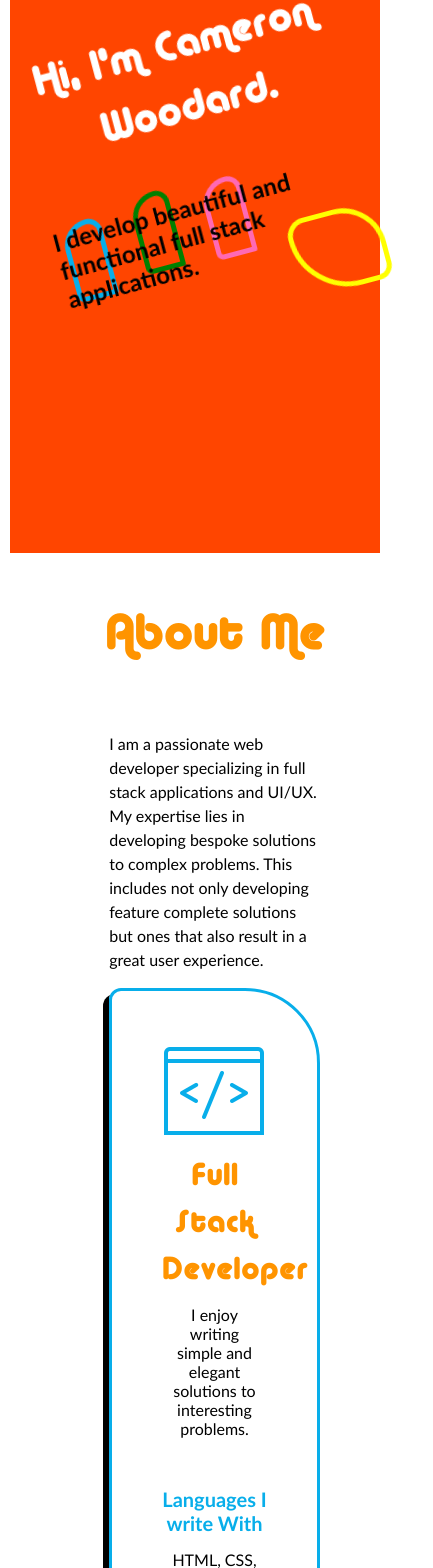
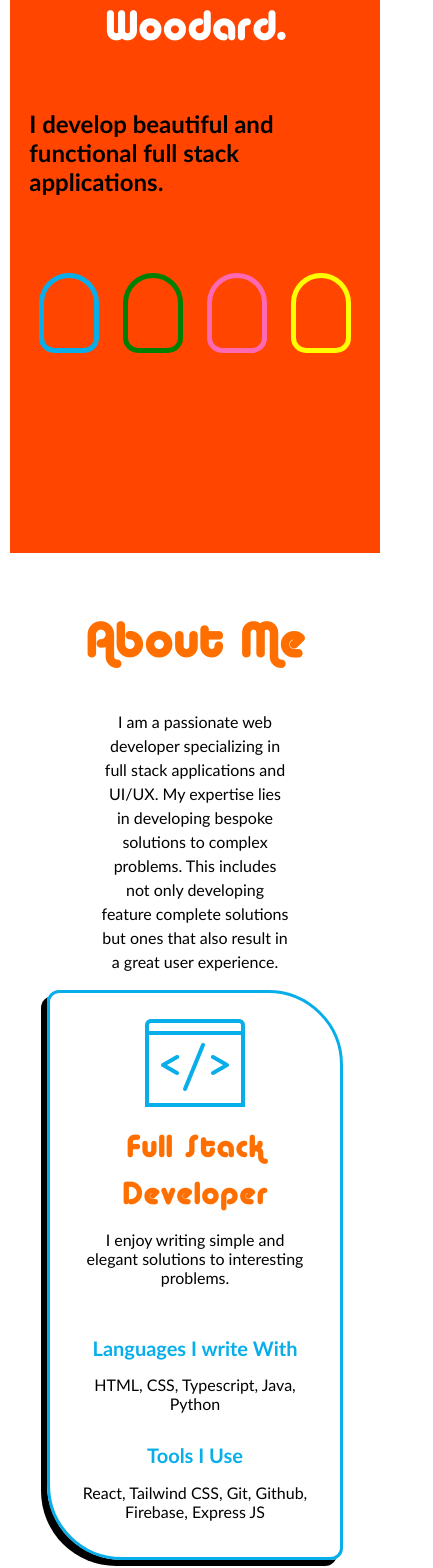
Before and after one commit to Cwoodard2/cameron-woodard-portfolio, a React (Create React App) app: page /#/ in a window 390 px wide. Shown: the part 299-1867 px from the top of the page, 433 px wide, since content can reach past the window. Built offline with nearby package versions, Linux system fonts and the light colour scheme.

Commit message:
-Replaced all instances where orangeColor was used instead of burntOrange -Edited styles to have better mobile accessibility -Small adjustments to styling

```diff
--- a/src/components/DefaultPage.css
+++ b/src/components/DefaultPage.css
@@ -4,6 +4,7 @@
   --mainBlueColor: #08aeea;
   --otherMainBlue: #0483ea;
   --finalBlue: #4f9cdc;
+  --burntOrange: #ff6f00;
 }
 
 .default-page {
--- a/src/components/NavButton.css
+++ b/src/components/NavButton.css
@@ -10,7 +10,7 @@
   background: none;
   border-radius: 4px;
   /* border: 0.15vw solid #44D362; */
-  border: 0.15vw solid var(--burntOrange);
+  border: 3px solid var(--burntOrange);
   cursor: pointer;
   /* color: #44D362; */
   color: var(--burntOrange);
--- a/src/components/ProjectsSection.css
+++ b/src/components/ProjectsSection.css
@@ -9,7 +9,7 @@ a {
 }
 
 .persepctive-item:hover {
-  border-color: var(--orangeColor);
+  border-color: var(--burntOrange);
   /* transform: translateY(-10px); */
   border-width: 0.25vw;
 }
@@ -23,7 +23,7 @@ a {
   /* backdrop-filter: blur(20px); */
   background-color: white;
   box-shadow: -6px 5px 0px 0px black;
-  border: 3px var(--orangeColor) solid;
+  border: 3px var(--burntOrange) solid;
   padding: 1vw;
   border-radius: 12px;
   gap: 2vw;
@@ -53,7 +53,7 @@ a {
   letter-spacing: 2px;
   /* text-shadow: 0px 0px 10px grey; */
   /* color: #44D362; */
-  color: var(--orangeColor);
+  color: var(--burntOrange);
   font-family: alba;
 }
 
@@ -76,10 +76,10 @@ a {
   height: 2vw;
   padding: 10px;
   border-radius: 4px;
-  border: 3px solid var(--orangeColor);
+  border: 3px solid var(--burntOrange);
   cursor: pointer;
   /* color: #44D362; */
-  color: var(--orangeColor);
+  color: var(--burntOrange);
   font-size: 1rem;
   transition: color white;
   transition-duration: 0.5s;
@@ -111,8 +111,15 @@ a {
 @media screen and (max-width: 500px) {
   .persepctive-item {
     flex-direction: column;
-    width: 90vw;
+    width: auto;
     height: auto;
+    box-shadow: none;
+  }
+
+  .project-div {
+    padding-top: 2vw;
+    padding-right: 2vw;
+
   }
 
   .project-description {
--- a/src/components/focusSection.css
+++ b/src/components/focusSection.css
@@ -26,7 +26,7 @@
 .focusTitle {
   /* align-self: baseline; */
   /* width: 45vw; */
-  color: var(--orangeColor);
+  color: var(--burntOrange);
   font-family: Alba;
   font-size: x-large;
   letter-spacing: 2px;
@@ -34,3 +34,10 @@
   margin-top: 10px;
   margin-bottom: 10px;
 }
+
+@media screen and (max-width: 500px) {
+    .focusSection {
+      max-width: 80%;
+      padding: 20px;
+    }
+  }
--- a/src/pages/homepage.css
+++ b/src/pages/homepage.css
@@ -189,10 +189,10 @@ svg {
   background: none;
   border-radius: 4px;
   /* border: 0.15vw solid #44D362; */
-  border: 3px solid var(--orangeColor);
+  border: 3px solid var(--burntOrange);
   cursor: pointer;
   /* color: #44D362; */
-  color: var(--orangeColor);
+  color: var(--burntOrange);
   font-size: 1rem;
   transition: color white;
   transition-duration: 0.5s;
@@ -204,7 +204,7 @@ svg {
 .resume {
   /* background-color: #44D362; */
   /* color: rgb(66, 45, 45); */
-  background-color: var(--orangeColor);
+  background-color: var(--burntOrange);
   color: white;
 }
 
@@ -235,7 +235,7 @@ svg {
 .input-box {
   border-radius: 6px;
   border: 3px solid;
-  /* border-color: var(--orangeColor); */
+  /* border-color: var(--burntOrange); */
   /* border-color: #44d362; */
   border-color: black;
   width: 30vw;
@@ -281,7 +281,16 @@ svg {
   gap: 5vh;
   width: 80vw;
   padding: 2vw;
+  padding-bottom: 4vw;
+  padding-top: 4vw;
   margin: 0 auto;
+}
+
+#about-me-text {
+  text-align: center;
+  color: black;
+  width: 60%;
+  line-height: 1.5rem;
 }
 
 .focusSection {
@@ -331,13 +340,14 @@ svg {
 
 .titles {
   /* color: #44D362; */
-  color: var(--orangeColor);
+  color: var(--burntOrange);
   font-family: alba;
   letter-spacing: 2px;
   font-size: 48px;
   text-align: center;
   width: "100%";
   display: inline-block;
+  margin-bottom: 10px;
 }
 
 .contactForm {
@@ -396,8 +406,24 @@ svg {
 }
 
 @media screen and (max-width: 500px) {
+  .about-me-main {
+    width: auto;
+  }
+
+  .intro-wrapper {
+    animation-name: none;
+  }
+
+  .floatingBubblesContainer div {
+    animation-name: none;
+  }
+
+  .section-title-description-wrapper {
+    width: auto;
+  }
+
   #about-me-text {
-    width: 80vw;
+    width: auto;
   }
 
   .aboutMePicture {
```
